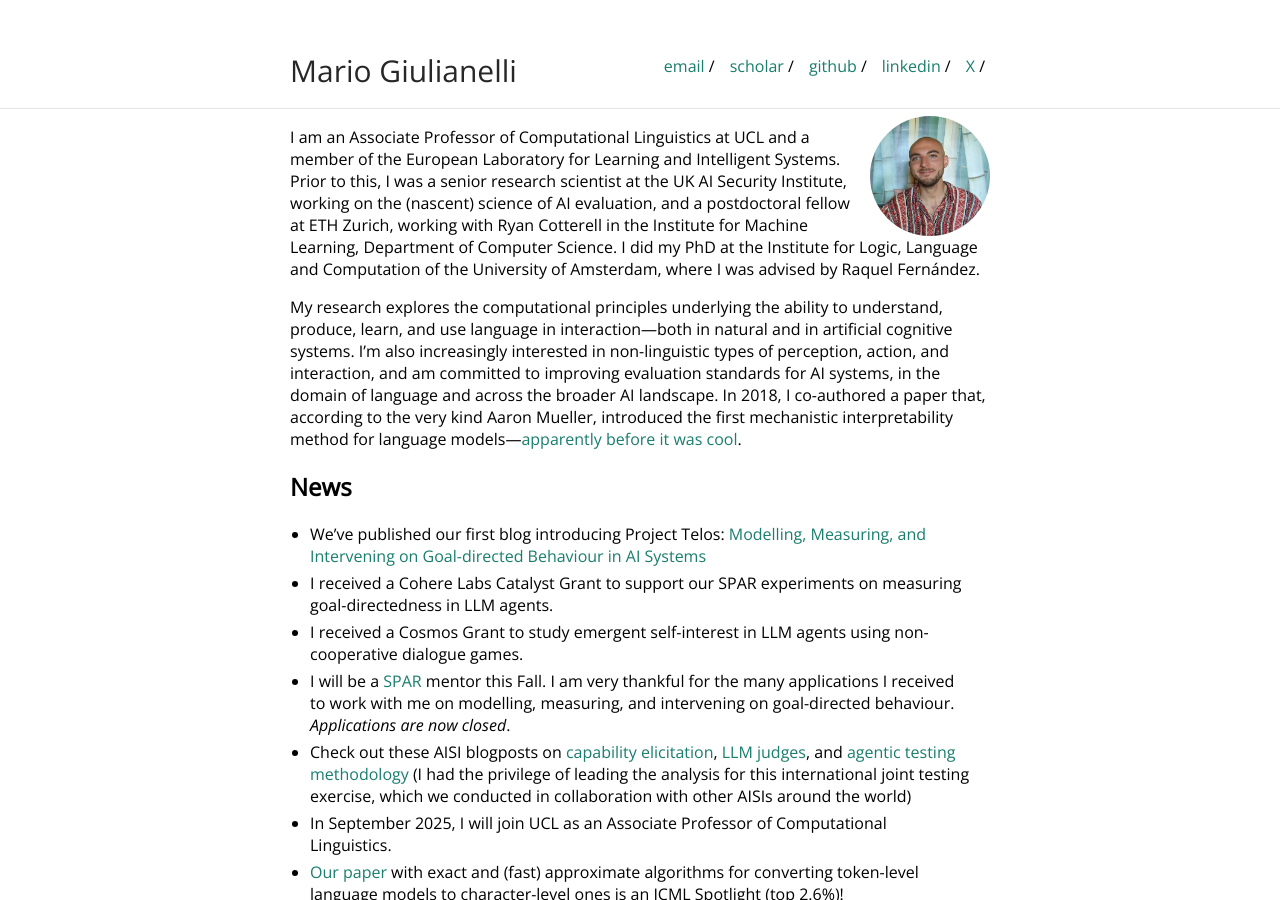
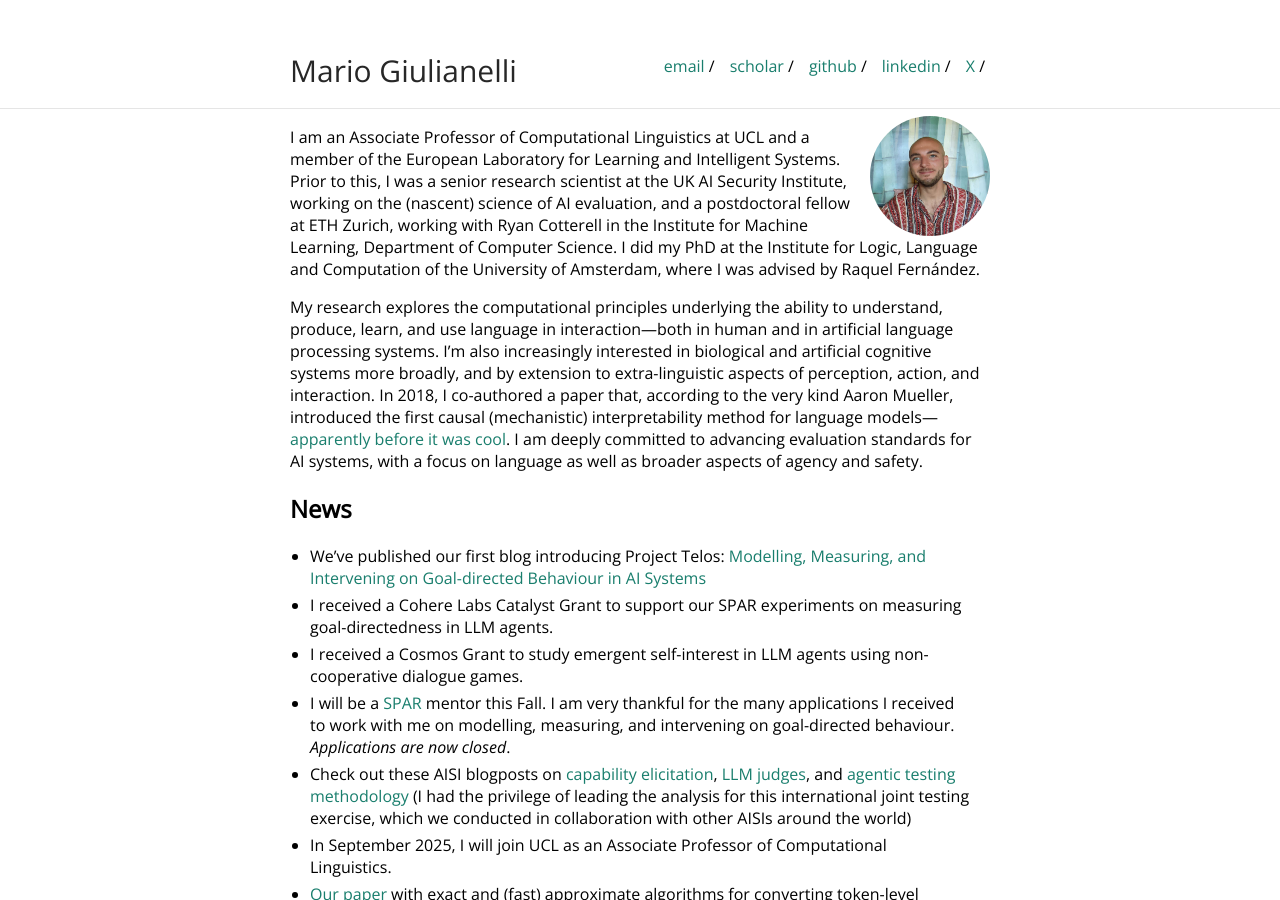
Before and after one commit to glnmario/glnmario.github.io, a Jekyll site: the page built from index.md, in a window 1280 px wide and 900 px high. Built offline with Jekyll 4.4.1, drawn with Linux system fonts in a browser that asks for light colours.

Commit message:
Update index.md

```diff
--- a/index.md
+++ b/index.md
@@ -8,7 +8,7 @@ layout: default
 <!--## About me-->
 I am an Associate Professor of Computational Linguistics at UCL and a member of the European Laboratory for Learning and Intelligent Systems. Prior to this, I was a senior research scientist at the UK AI Security Institute, working on the (nascent) science of AI evaluation, and a postdoctoral fellow at ETH Zurich, working with Ryan Cotterell in the Institute for Machine Learning, Department of Computer Science. I did my PhD at the Institute for Logic, Language and Computation of the University of Amsterdam, where I was advised by Raquel Fernández.
 
-My research explores the computational principles underlying the ability to understand, produce, learn, and use language in interaction—both in natural and in artificial cognitive systems. I'm also increasingly interested in non-linguistic types of perception, action, and interaction, and am committed to improving evaluation standards for AI systems, in the domain of language and across the broader AI landscape. In 2018, I co-authored a paper that, according to the very kind Aaron Mueller, introduced the first mechanistic interpretability method for language models—[apparently before it was cool](https://arxiv.org/pdf/2408.01416).
+My research explores the computational principles underlying the ability to understand, produce, learn, and use language in interaction—both in human and in artificial language processing systems. I'm also increasingly interested in biological and artificial cognitive systems more broadly, and by extension to extra-linguistic aspects of perception, action, and interaction. In 2018, I co-authored a paper that, according to the very kind Aaron Mueller, introduced the first causal (mechanistic) interpretability method for language models—[apparently before it was cool](https://arxiv.org/pdf/2408.01416). I am deeply committed to advancing evaluation standards for AI systems, with a focus on language as well as broader aspects of agency and safety.
 
 
 ## News
```
